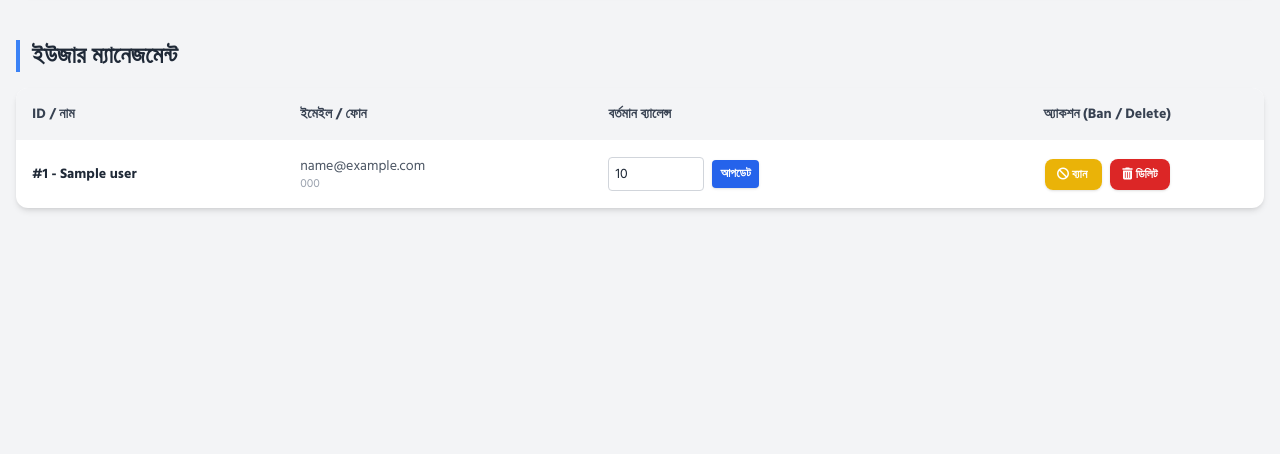
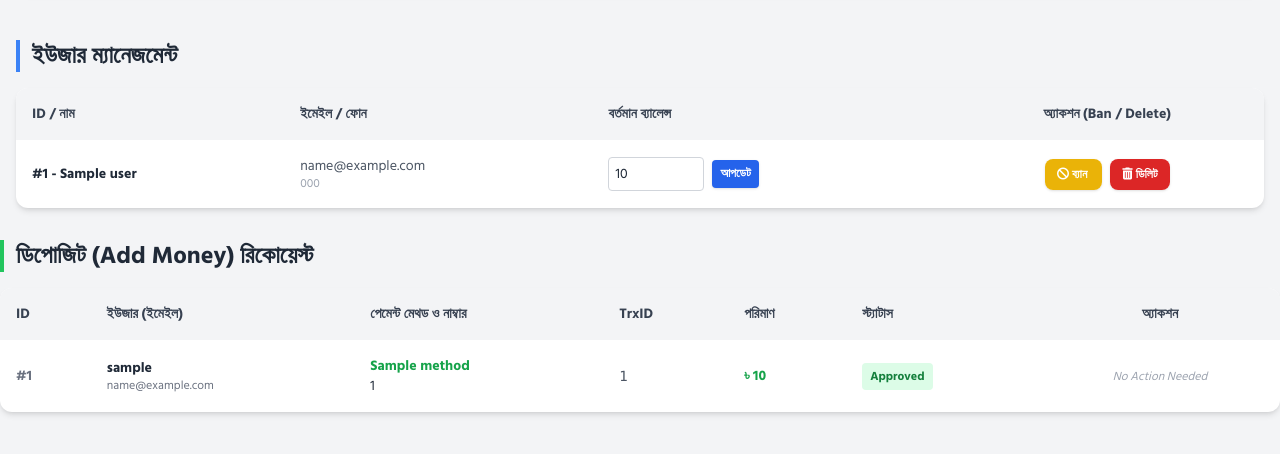
Before and after one commit to FFDiamondStoreBD/test, a Flask app: template templates/admin.html in a window 1280 px wide. Shown: the part 280-734 px from the top of the page. Run offline with Flask 3, Linux system fonts and the light colour scheme; the template is opened without the code that fills it: most values are stand-ins (such as "Sample title", 1, 10 or a date in 2020); some libraries are stand-ins or nearby versions.

Commit message:
Update admin.html

```diff
--- a/templates/admin.html
+++ b/templates/admin.html
@@ -160,6 +160,61 @@
         </div>
 
     </div>
-
+<!-- Deposit Management -->
+<h2 class="text-2xl font-bold mb-4 text-gray-800 border-l-4 border-green-500 pl-3">ডিপোজিট (Add Money) রিকোয়েস্ট</h2>
+<div class="bg-white rounded-xl shadow-md overflow-hidden mb-12">
+    <div class="overflow-x-auto">
+        <table class="w-full text-left whitespace-nowrap text-sm">
+            <thead class="bg-gray-100 text-gray-700">
+                <tr>
+                    <th class="p-4">ID</th>
+                    <th class="p-4">ইউজার (ইমেইল)</th>
+                    <th class="p-4">পেমেন্ট মেথড ও নাম্বার</th>
+                    <th class="p-4">TrxID</th>
+                    <th class="p-4">পরিমাণ</th>
+                    <th class="p-4">স্ট্যাটাস</th>
+                    <th class="p-4 text-center">অ্যাকশন</th>
+                </tr>
+            </thead>
+            <tbody class="divide-y divide-gray-100">
+                {% for d in deposits %}
+                <tr class="hover:bg-gray-50">
+                    <td class="p-4 font-bold text-gray-500">#{{ d.id }}</td>
+                    <td class="p-4">
+                        <p class="font-bold text-gray-800">{{ d.user_name }}</p>
+                        <p class="text-xs text-gray-500">{{ d.user_email }}</p>
+                    </td>
+                    <td class="p-4">
+                        <span class="font-bold text-green-600">{{ d.method }}</span> <br> {{ d.sender_number }}
+                    </td>
+                    <td class="p-4 font-mono text-gray-600">{{ d.transaction_id }}</td>
+                    <td class="p-4 font-bold text-green-600">৳ {{ d.amount }}</td>
+                    <td class="p-4">
+                        {% if d.status == 'Pending' %}
+                            <span class="bg-yellow-100 text-yellow-700 px-2 py-1 rounded text-xs font-bold">Pending</span>
+                        {% elif d.status == 'Approved' %}
+                            <span class="bg-green-100 text-green-700 px-2 py-1 rounded text-xs font-bold">Approved</span>
+                        {% else %}
+                            <span class="bg-red-100 text-red-700 px-2 py-1 rounded text-xs font-bold">Rejected</span>
+                        {% endif %}
+                    </td>
+                    <td class="p-4 text-center space-x-2">
+                        {% if d.status == 'Pending' %}
+                        <a href="/admin/deposit/{{ d.id }}/approve" class="bg-green-500 hover:bg-green-600 text-white px-3 py-1.5 rounded-lg shadow transition text-xs font-bold" onclick="return confirm('ডিপোজিট এপ্রুভ করতে চান? ইউজারের ব্যালেন্সে টাকা যোগ হয়ে যাবে!')">
+                            <i class="fa-solid fa-check"></i> Approve
+                        </a>
+                        <a href="/admin/deposit/{{ d.id }}/reject" class="bg-red-500 hover:bg-red-600 text-white px-3 py-1.5 rounded-lg shadow transition text-xs font-bold" onclick="return confirm('এই ফেক ডিপোজিটটি বাতিল করতে চান?')">
+                            <i class="fa-solid fa-xmark"></i> Reject
+                        </a>
+                        {% else %}
+                        <span class="text-gray-400 text-xs italic">No Action Needed</span>
+                        {% endif %}
+                    </td>
+                </tr>
+                {% endfor %}
+            </tbody>
+        </table>
+    </div>
+</div>
 </body>
 </html>
```
